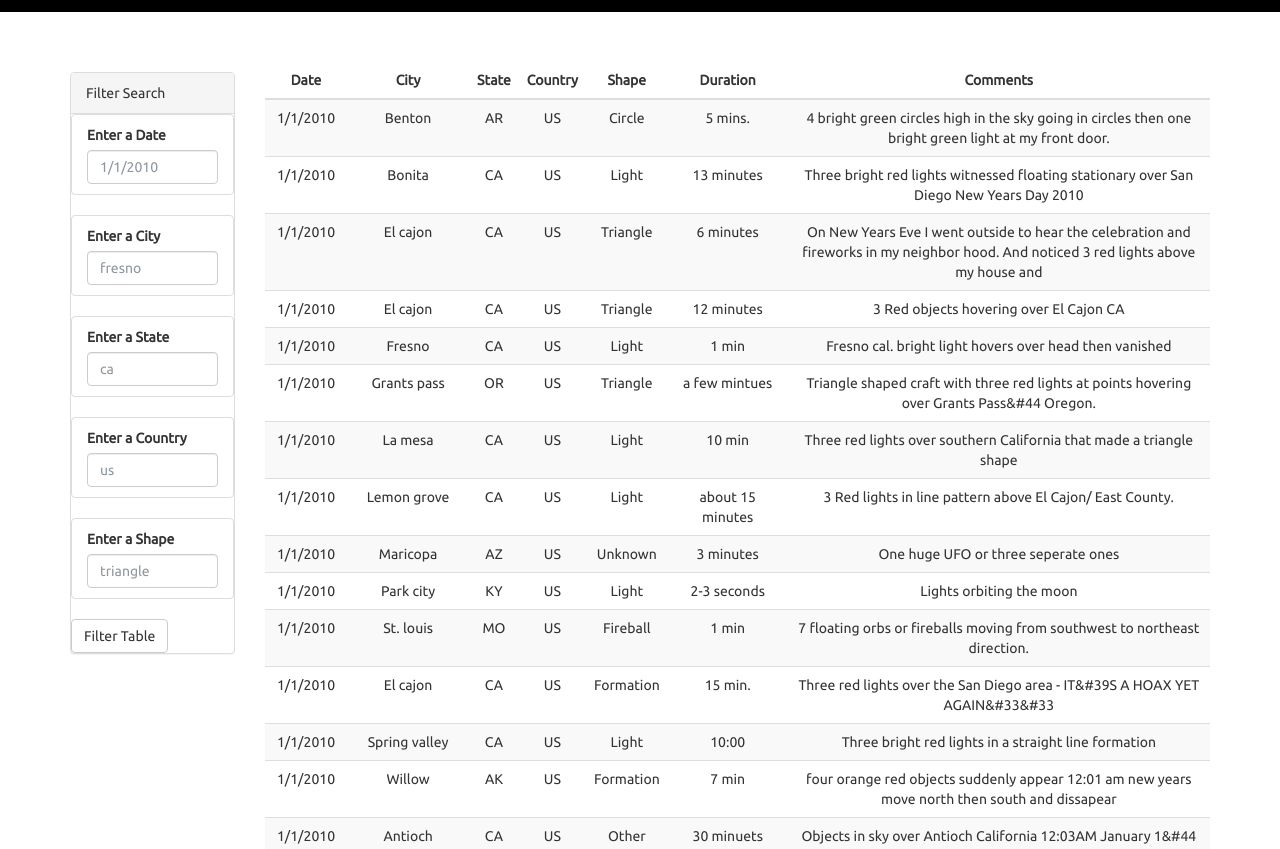
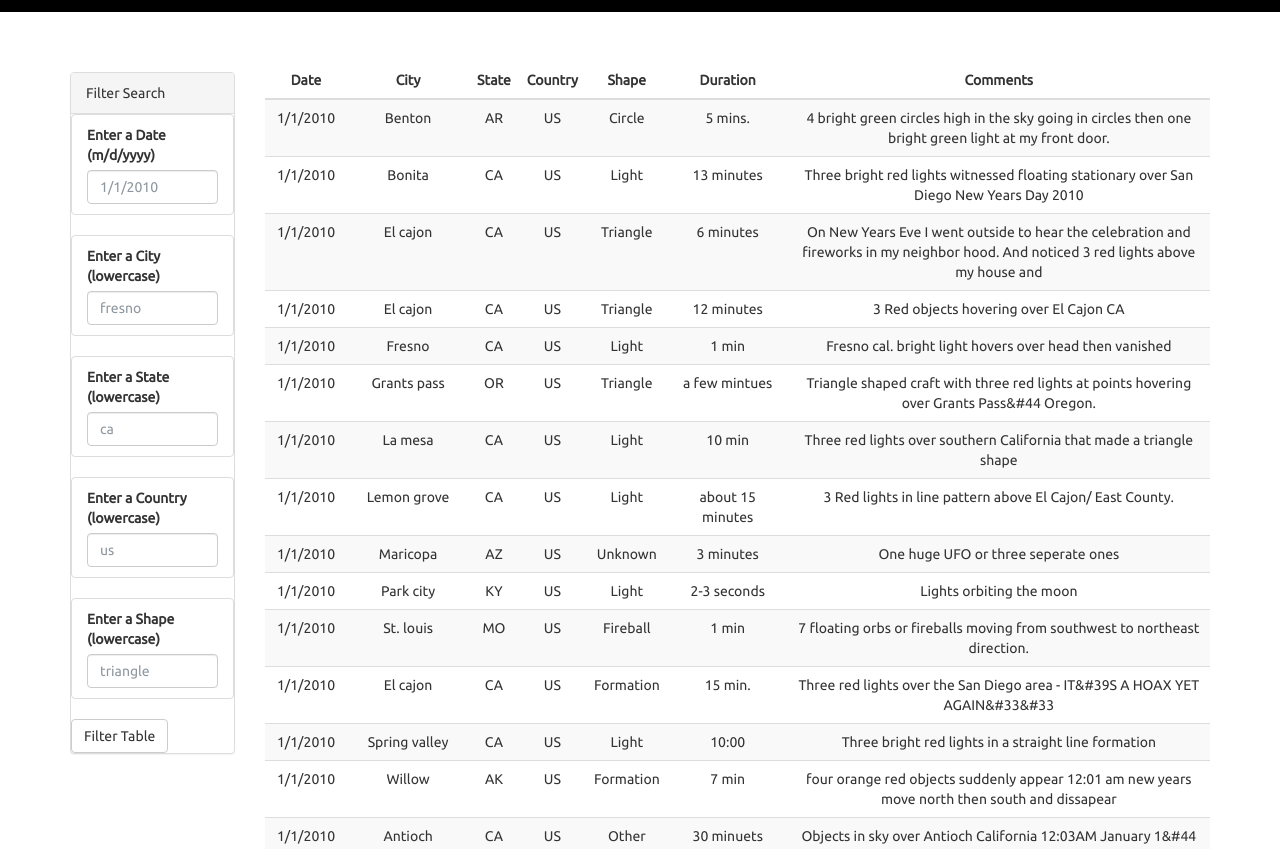
Before and after one commit to ybacoder/hw-10, a plain HTML site: page index.html in a window 1280 px wide. Shown: the part 600-1449 px from the top of the page. Drawn offline with nearby package versions, Linux system fonts and the light colour scheme.

Commit message:
Add input format instructions

```diff
--- a/index.html
+++ b/index.html
@@ -35,31 +35,31 @@
                   <div class="form-group">
                     <ul class="list-group" id="filters">
                       <li class="filter list-group-item">
-                        <label for="date">Enter a Date</label>
+                        <label for="date">Enter a Date (m/d/yyyy)</label>
                         <input class="form-control" id="datetime" type="text" placeholder="1/1/2010">
                       </li>
                     </ul>
                     <ul class="list-group" id="filters">
                       <li class="filter list-group-item">
-                        <label for="city">Enter a City</label>
+                        <label for="city">Enter a City (lowercase)</label>
                         <input class="form-control" id="city" type="text" placeholder="fresno">
                       </li>
                     </ul>
                     <ul class="list-group" id="filters">
                       <li class="filter list-group-item">
-                        <label for="state">Enter a State</label>
+                        <label for="state">Enter a State (lowercase)</label>
                         <input class="form-control" id="state" type="text" placeholder="ca">
                       </li>
                     </ul>
                     <ul class="list-group" id="filters">
                       <li class="filter list-group-item">
-                        <label for="country">Enter a Country</label>
+                        <label for="country">Enter a Country (lowercase)</label>
                         <input class="form-control" id="country" type="text" placeholder="us">
                       </li>
                     </ul>
                     <ul class="list-group" id="filters">
                       <li class="filter list-group-item">
-                        <label for="shape">Enter a Shape</label>
+                        <label for="shape">Enter a Shape (lowercase)</label>
                         <input class="form-control" id="shape" type="text" placeholder="triangle">
                       </li>
                     </ul>
```
